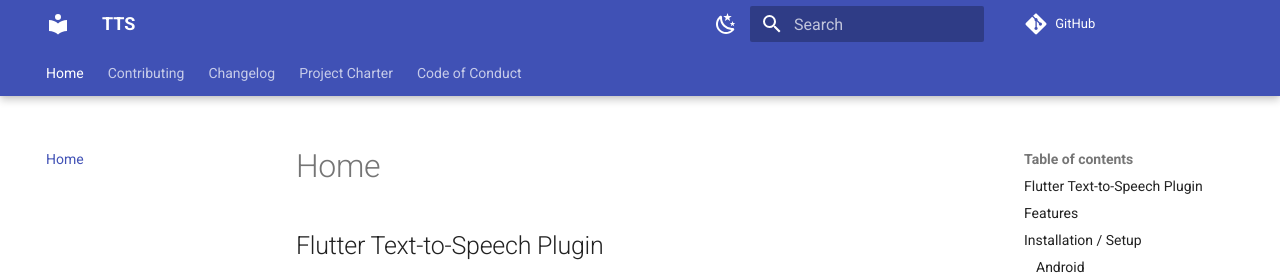
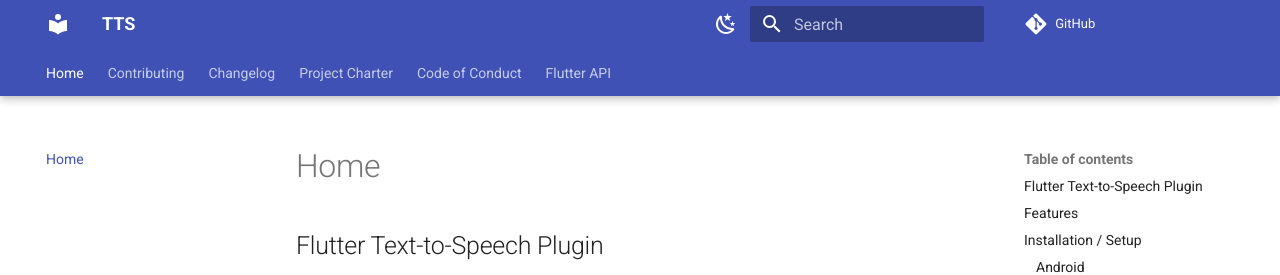
Before and after one commit to bookbot-kids/tts, an MkDocs documentation site: the page built from docs/index.md, in a window 1280 px wide. Shown: the top 275 px of the page. Built offline with MkDocs 1.6.1 and Material for MkDocs 9.7.7, drawn with Linux system fonts in a browser that asks for light colours; comment, search, counter and statistics services are not loaded; grey boxes are pictures that could not be loaded.

Commit message:
Add Flutter api into doc site

```diff
--- a/mkdocs.yml
+++ b/mkdocs.yml
@@ -43,3 +43,4 @@ nav:
   - Changelog: changelog.md
   - Project Charter: project-charter.md
   - Code of Conduct: code-of-conduct.md
+  - Flutter API: tts/doc/api/index.html
```
Also changed, not shown: 2 other files.
